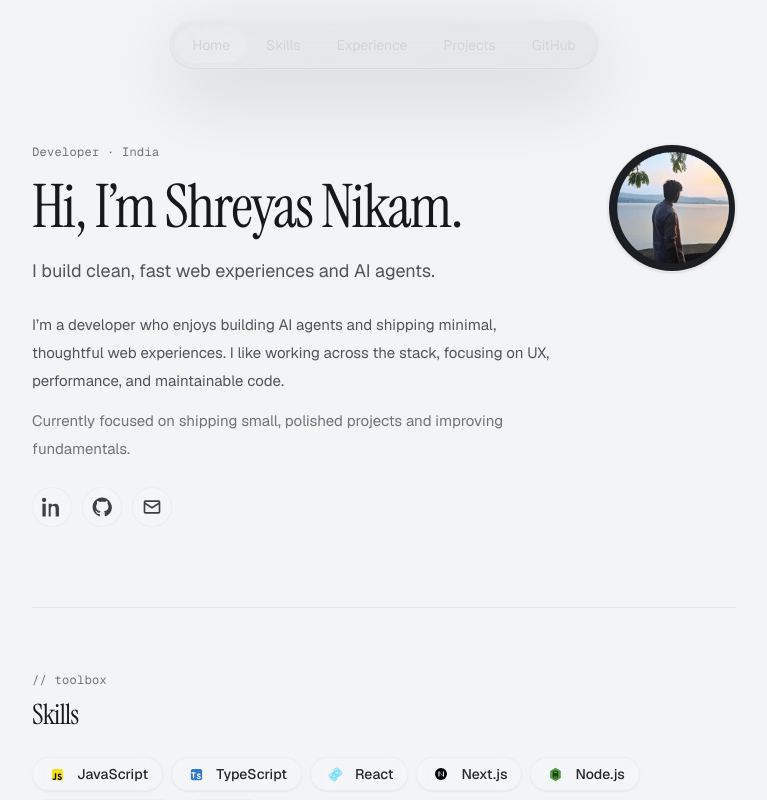
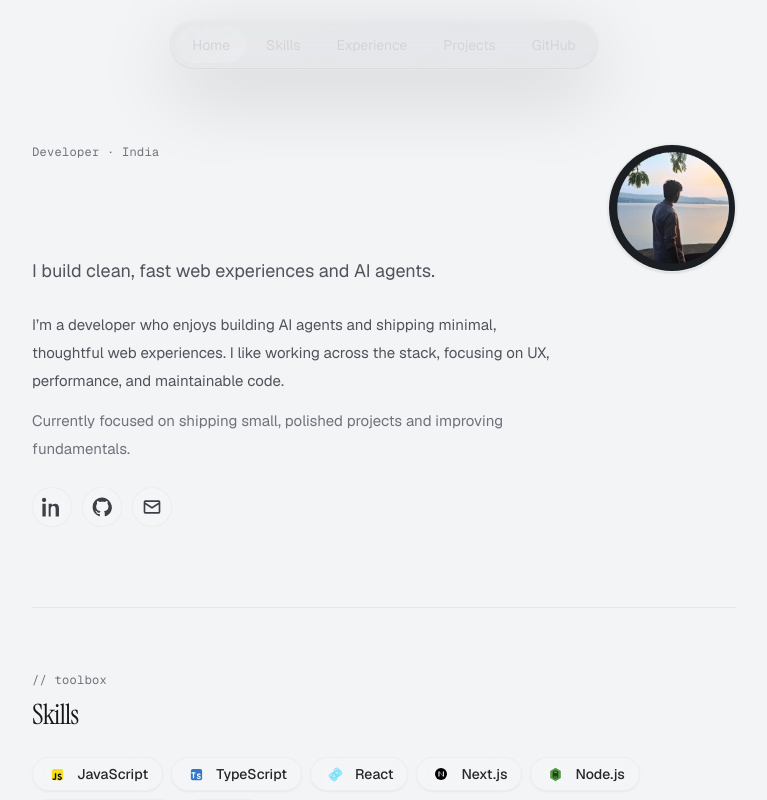
Before and after one commit to dafto1/Portfolio, a Next.js app: page / in a window 1280 px wide. Shown: the top 800 px of the page, without its empty margins (256-1023 px from the left). Built offline with nearby package versions, Linux system fonts and the light colour scheme.

Commit message:
typewriter animation

```diff
--- a/src/app/globals.css
+++ b/src/app/globals.css
@@ -177,6 +177,84 @@ body {
   -webkit-backdrop-filter: blur(12px);
 }
 
+.typewriter-heading {
+  display: inline-block;
+  max-width: 100%;
+  position: relative;
+  white-space: nowrap;
+  clip-path: inset(0 100% 0 0);
+  animation: typewriter-reveal 2.5s steps(22, end) 180ms both;
+}
+
+.typewriter-heading::after {
+  content: "";
+  position: absolute;
+  top: 0.08em;
+  bottom: 0.05em;
+  left: 0;
+  width: 0.055em;
+  background: currentColor;
+  animation:
+    typewriter-cursor-move 2.5s steps(22, end) 180ms both,
+    typewriter-caret 760ms step-end 180ms infinite;
+}
+
+@keyframes typewriter-reveal {
+  from {
+    clip-path: inset(0 100% 0 0);
+  }
+
+  to {
+    clip-path: inset(0 0 0 0);
+  }
+}
+
+@keyframes typewriter-cursor-move {
+  from {
+    left: 0;
+  }
+
+  to {
+    left: 100%;
+  }
+}
+
+@keyframes typewriter-caret {
+  0%,
+  100% {
+    border-color: transparent;
+  }
+
+  50% {
+    border-color: currentColor;
+  }
+}
+
+@media (prefers-reduced-motion: reduce) {
+  .typewriter-heading {
+    clip-path: none;
+    border-right: 0;
+    animation: none;
+  }
+
+  .typewriter-heading::after {
+    content: none;
+  }
+}
+
+@media (max-width: 520px) {
+  .typewriter-heading {
+    clip-path: none;
+    white-space: normal;
+    border-right: 0;
+    animation: none;
+  }
+
+  .typewriter-heading::after {
+    content: none;
+  }
+}
+
 @media (prefers-color-scheme: dark) {
   .glass {
     background:
--- a/src/app/page.tsx
+++ b/src/app/page.tsx
@@ -55,7 +55,7 @@ export default function Home() {
                   {site.role} · {site.location}
                 </div>
                 <h1 className="font-serif text-5xl font-normal leading-[1.05] tracking-tight text-zinc-900 dark:text-zinc-50 sm:text-6xl">
-                  Hi, I’m {site.name}.
+                  <span className="typewriter-heading">Hi, I’m {site.name}.</span>
                 </h1>
                 <p className="mt-4 text-lg leading-8 text-zinc-600 dark:text-zinc-400">
                   {site.tagline}
--- a/src/components/GitHubContributions.tsx
+++ b/src/components/GitHubContributions.tsx
@@ -1,12 +1,31 @@
 "use client";
 
+import { useSyncExternalStore } from "react";
 import { GitHubCalendar } from "react-github-calendar";
+
+function subscribe() {
+  return () => {};
+}
+
+function getClientSnapshot() {
+  return true;
+}
+
+function getServerSnapshot() {
+  return false;
+}
 
 export function GitHubContributions({
   username,
 }: {
   username: string;
 }) {
+  const mounted = useSyncExternalStore(
+    subscribe,
+    getClientSnapshot,
+    getServerSnapshot
+  );
+
   return (
     <div className="glass rounded-xl p-4 shadow-sm">
       <div className="mb-3 flex items-center justify-between gap-4">
@@ -23,6 +42,7 @@ export function GitHubContributions({
         </a>
       </div>
       <div className="github-scroll overflow-x-auto">
+        {mounted ? (
           <GitHubCalendar
             username={username}
             year={new Date().getFullYear()}
@@ -47,6 +67,9 @@ export function GitHubContributions({
               ],
             }}
           />
+        ) : (
+          <div className="h-[146px] min-w-[768px]" aria-hidden="true" />
+        )}
       </div>
     </div>
   );
```
Lines whose indentation alone changed are shown as unchanged.
